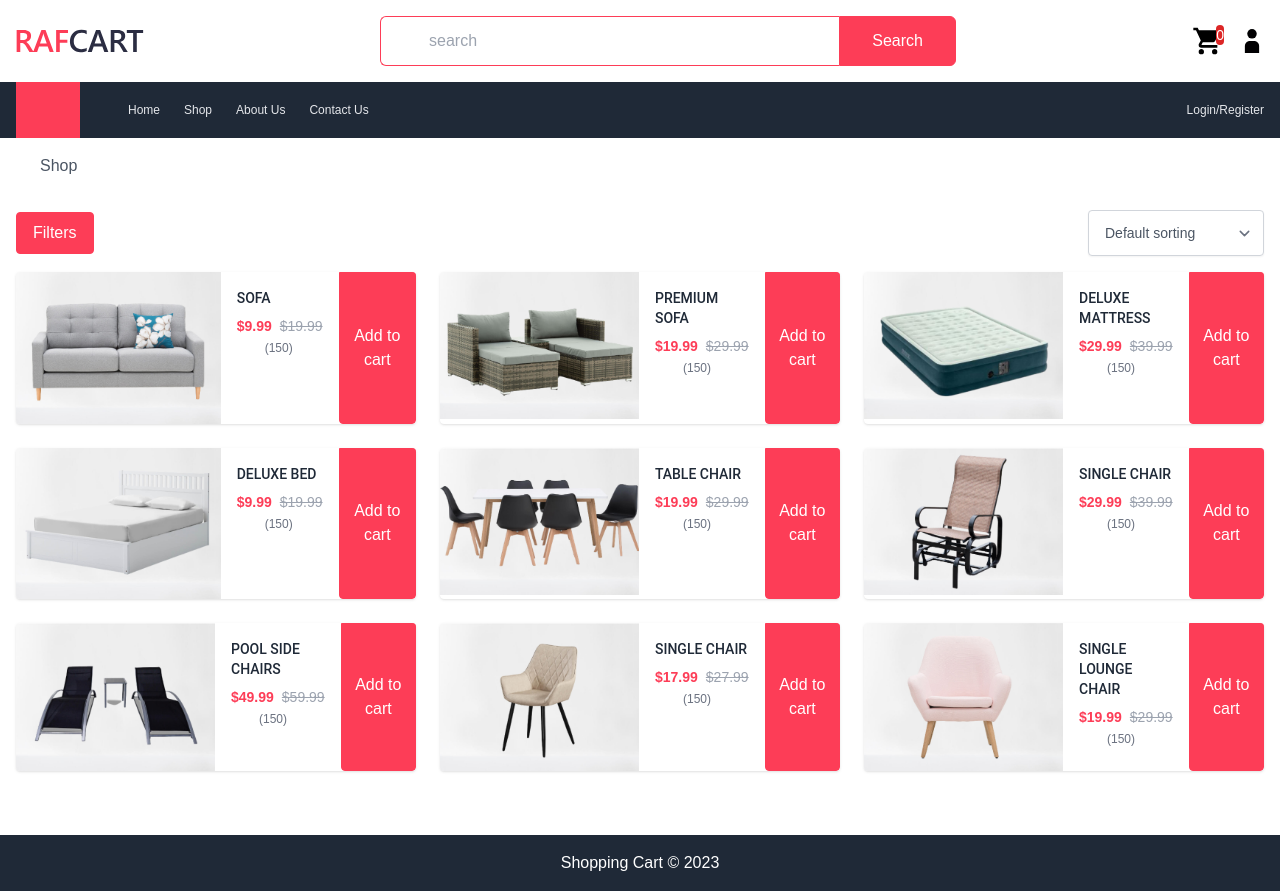
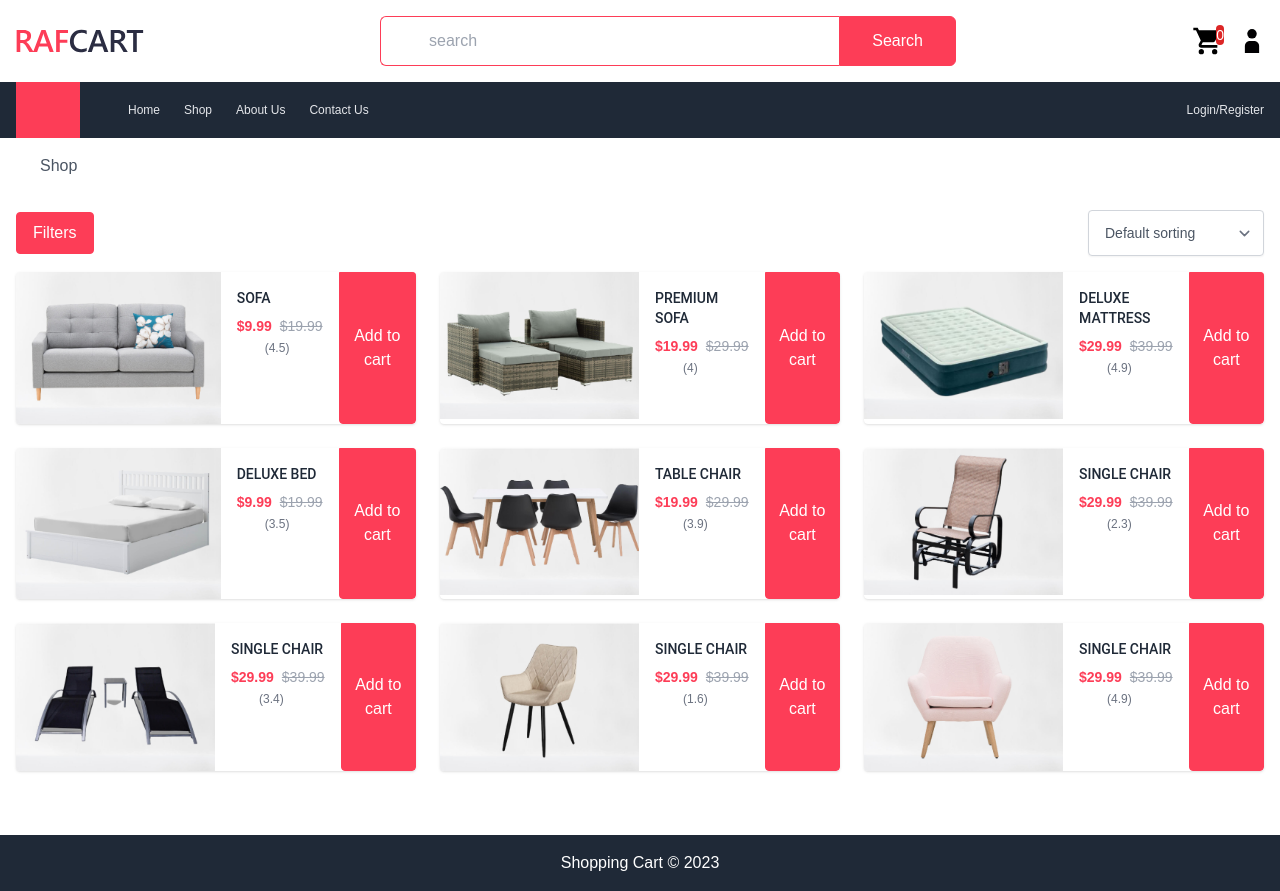
Before and after one commit to M-A-N-I-K/ecommerce-website, a React (Vite) app in the folder Client/: page /#/ in a window 1280 px wide. Built offline with nearby package versions, Linux system fonts and the light colour scheme.

Commit message:
Sorting based on product added

```diff
--- a/Client/src/Components/Product.tsx
+++ b/Client/src/Components/Product.tsx
@@ -103,7 +103,9 @@ const Product2 = ({
 						<span>{starSvg}</span>
 						<span>{starSvg}</span>
 					</div>
-					<div className="text-xs text-gray-500 ml-3">(150)</div>
+					<div className="text-xs text-gray-500 ml-3">
+						({product.rating})
+					</div>
 				</div>
 			</div>
 			<button
--- a/Client/src/Components/ProductList.tsx
+++ b/Client/src/Components/ProductList.tsx
@@ -7,12 +7,16 @@ type PropsType = {
 	toggleFilters: boolean;
 	setToggleFilters: React.Dispatch<React.SetStateAction<boolean>>;
 	checked: (EventTarget & HTMLInputElement) | undefined;
+	minPrice: number;
+	maxPrice: number;
 };
 
 const Products2 = ({
 	checked,
 	toggleFilters,
 	setToggleFilters,
+	minPrice,
+	maxPrice,
 }: PropsType): ReactElement => {
 	const { dispatch, REDUCER_ACTIONS, cart } = useCart();
 	const { products } = useProducts();
@@ -33,12 +37,16 @@ const Products2 = ({
 		} else if (sortingOption === "price-high-to-low") {
 			sortedProducts.sort((a, b) => b.price - a.price);
 		}
-		console.log(checked);
-		console.log(checked?.checked);
-		console.log(checked);
+
 		if (checked?.checked) {
 			sortedProducts = sortedProducts.filter(
 				(a) => a.Category === checked.value
+			);
+		}
+
+		if (minPrice || maxPrice) {
+			sortedProducts = sortedProducts.filter(
+				(a) => a.price >= minPrice && a.price <= maxPrice
 			);
 		}
 
@@ -57,7 +65,7 @@ const Products2 = ({
 		});
 
 		setPageContent(updatedPageContent);
-	}, [sortingOption, products, checked]);
+	}, [sortingOption, products, checked, minPrice, maxPrice]);
 
 	return (
 		<div className="z-0 col-span-3">
--- a/Client/src/Components/SideBar.tsx
+++ b/Client/src/Components/SideBar.tsx
@@ -6,12 +6,16 @@ type PropsType = {
 		React.SetStateAction<(EventTarget & HTMLInputElement) | undefined>
 	>;
 	setToggleFilters: React.Dispatch<React.SetStateAction<boolean>>;
+	setMinPrice: React.Dispatch<React.SetStateAction<number>>;
+	setMaxPrice: React.Dispatch<React.SetStateAction<number>>;
 };
 
 const SideBar = ({
 	toggleFilters,
 	setChecked,
 	setToggleFilters,
+	setMinPrice,
+	setMaxPrice,
 }: PropsType): ReactElement => {
 	const handleChange = (e: ChangeEvent<HTMLInputElement>) => {
 		setChecked(e.target);
@@ -105,19 +109,20 @@ const SideBar = ({
 					</h3>
 					<div className="mt-4 flex items-center">
 						<input
-							type="text"
-							name="min"
+							type="number"
+							onChange={(e) => setMinPrice(JSON.parse(e.target.value))}
 							id="min"
+							placeholder="0"
 							className="w-full border-gray-300 focus:border-primary rounded focus:ring-0 px-3 py-1 text-gray-600 shadow-sm"
-							placeholder="min"
 						/>
 						<span className="mx-3 text-gray-500">-</span>
 						<input
-							type="text"
+							type="number"
+							onChange={(e) => setMaxPrice(JSON.parse(e.target.value))}
 							name="max"
 							id="max"
+							placeholder="20000"
 							className="w-full border-gray-300 focus:border-primary rounded focus:ring-0 px-3 py-1 text-gray-600 shadow-sm"
-							placeholder="max"
 						/>
 					</div>
 				</div>
--- a/Client/src/Context/ProductsProvider.tsx
+++ b/Client/src/Context/ProductsProvider.tsx
@@ -5,6 +5,7 @@ export type ProductType = {
 	name: string;
 	price: number;
 	Category: string;
+	rating: number;
 };
 
 const initState: ProductType[] = [
@@ -13,54 +14,63 @@ const initState: ProductType[] = [
 		name: "Sofa",
 		price: 9.99,
 		Category: "Sofa",
+		rating: 4.5,
 	},
 	{
 		sku: "product2",
 		name: "Premium Sofa",
 		price: 19.99,
 		Category: "Sofa",
+		rating: 4,
 	},
 	{
 		sku: "product3",
 		name: "Deluxe Mattress",
 		price: 29.99,
 		Category: "Bedroom",
+		rating: 4.9,
 	},
 	{
 		sku: "product4",
 		name: "Deluxe Bed",
 		price: 9.99,
 		Category: "Bedroom",
+		rating: 3.5,
 	},
 	{
 		sku: "product5",
 		name: "Table Chair",
 		price: 19.99,
 		Category: "Office",
+		rating: 3.9,
 	},
 	{
 		sku: "product6",
 		name: "Single Chair",
 		price: 29.99,
 		Category: "Office",
+		rating: 2.3,
 	},
 	{
 		sku: "product7",
-		name: "Pool Side Chairs",
-		price: 49.99,
-		Category: "Outdoor",
+		name: "Single Chair",
+		price: 29.99,
+		Category: "Office",
+		rating: 3.4,
 	},
 	{
 		sku: "product8",
 		name: "Single Chair",
-		price: 17.99,
-		Category: "Outdoor",
+		price: 29.99,
+		Category: "Office",
+		rating: 1.6,
 	},
 	{
 		sku: "product9",
-		name: "Single Lounge Chair",
-		price: 19.99,
+		name: "Single Chair",
+		price: 29.99,
 		Category: "Office",
+		rating: 4.9,
 	},
 ];
 
--- a/Client/src/Pages/Shop.tsx
+++ b/Client/src/Pages/Shop.tsx
@@ -5,17 +5,23 @@ import { useState } from "react";
 const Shop = () => {
 	const [toggleFilters, setToggleFilters] = useState(false);
 	const [checked, setChecked] = useState<EventTarget & HTMLInputElement>();
+	const [minPrice, setMinPrice] = useState<number>(0);
+	const [maxPrice, setMaxPrice] = useState<number>(20000);
 	return (
 		<div className="container md:[95vw] lg:w-[85vw] grid md:grid-cols-3 grid-cols-2 gap-6 pt-4 pb-16 items-start">
 			<SideBar
 				setChecked={setChecked}
 				toggleFilters={toggleFilters}
 				setToggleFilters={setToggleFilters}
+				setMinPrice={setMinPrice}
+				setMaxPrice={setMaxPrice}
 			/>
 			<ProductsList
 				checked={checked}
 				toggleFilters={toggleFilters}
 				setToggleFilters={setToggleFilters}
+				minPrice={minPrice}
+				maxPrice={maxPrice}
 			/>
 		</div>
 	);
```
Also changed, not shown: Client/data/products.json (+18 -9 lines).
